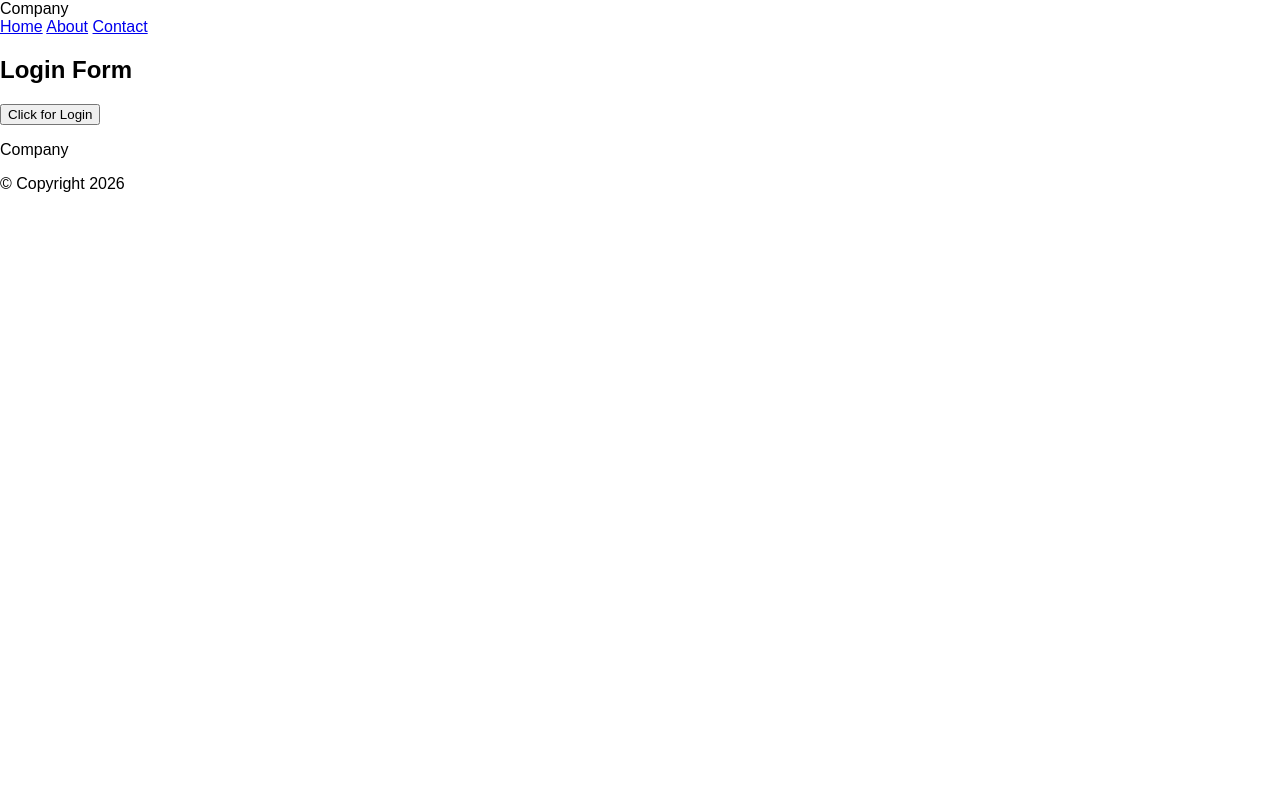
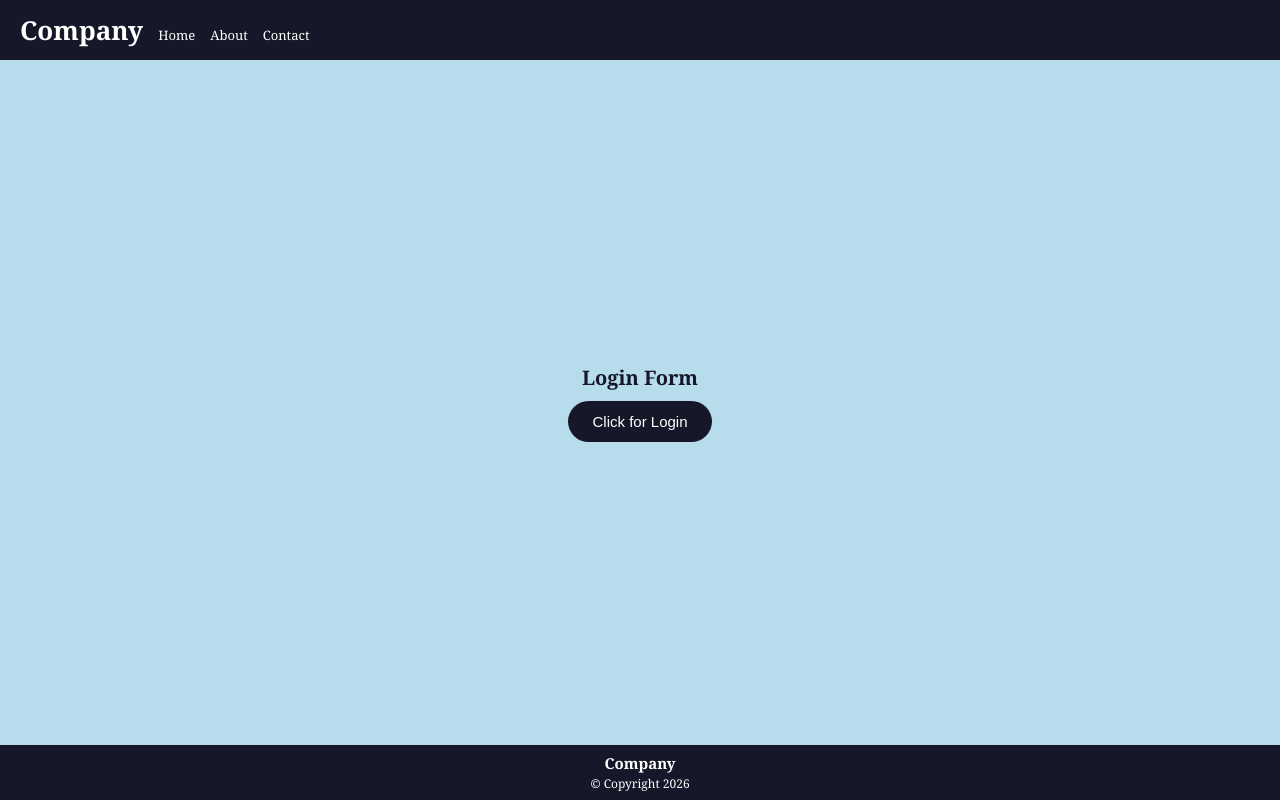
Before and after one commit to dalerxolovdaler-boop/github-git-newfile, a plain HTML site: page github+git/index.html in a window 1280 px wide. Drawn offline with Linux system fonts and the light colour scheme.

Commit message:
Update style.css

```diff
--- a/github+git/style.css
+++ b/github+git/style.css
@@ -1,14 +1,96 @@
 * {
+  margin: 0;
+  padding: 0;
   box-sizing: border-box;
 }
 
-html,
 body {
-  margin: 0;
-  padding: 0;
+  display: flex;
+  flex-direction: column;
+  min-height: 100vh;
+  font-family: Georgia, 'Times New Roman', Times, serif;
 }
 
-body {
-  min-height: 100vh;
+/* Header (Navbar) dizayni */
+header {
+  background-color: #161829;
+  color: #ffffff;
+  display: flex;
+  align-items: baseline;
+  padding: 12px 20px;
+  gap: 15px;
+}
+
+.logo {
+  font-size: 26px;
+  font-weight: bold;
+}
+
+nav {
+  display: flex;
+  gap: 15px;
+}
+
+nav a {
+  color: #ffffff;
+  text-decoration: none;
+  font-size: 13px;
+}
+
+nav a:hover {
+  text-decoration: underline;
+}
+
+/* Main (Asosiy qism) dizayni */
+main {
+  flex: 1;
+  background-color: #b7dceb;
+  display: flex;
+  justify-content: center;
+  align-items: center;
+}
+
+.login-box {
+  text-align: center;
+}
+
+.login-box h2 {
+  font-size: 20px;
+  color: #161829;
+  margin-bottom: 10px;
+  font-weight: bold;
+}
+
+.login-box button {
+  background-color: #161829;
+  color: #ffffff;
+  border: none;
+  padding: 12px 24px;
+  font-size: 15px;
+  border-radius: 25px;
+  cursor: pointer;
   font-family: Arial, sans-serif;
+  transition: background-color 0.3s ease;
 }
+
+.login-box button:hover {
+  background-color: #272b47;
+}
+
+/* Footer (Pastki qism) dizayni */
+footer {
+  background-color: #161829;
+  color: #ffffff;
+  text-align: center;
+  padding: 8px 0;
+}
+
+.footer-logo {
+  font-size: 15px;
+  font-weight: bold;
+}
+
+.copyright {
+  font-size: 12px;
+  margin-top: 2px;
+}
```
